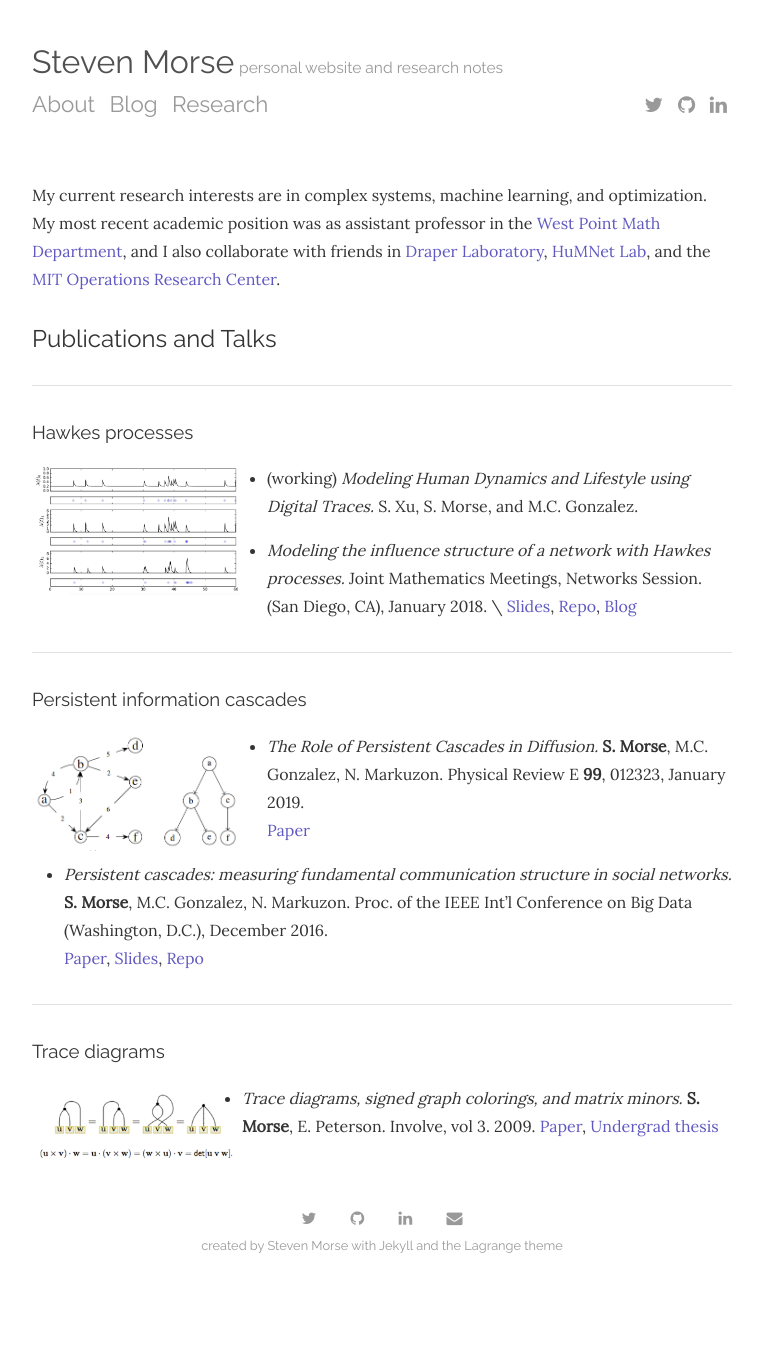
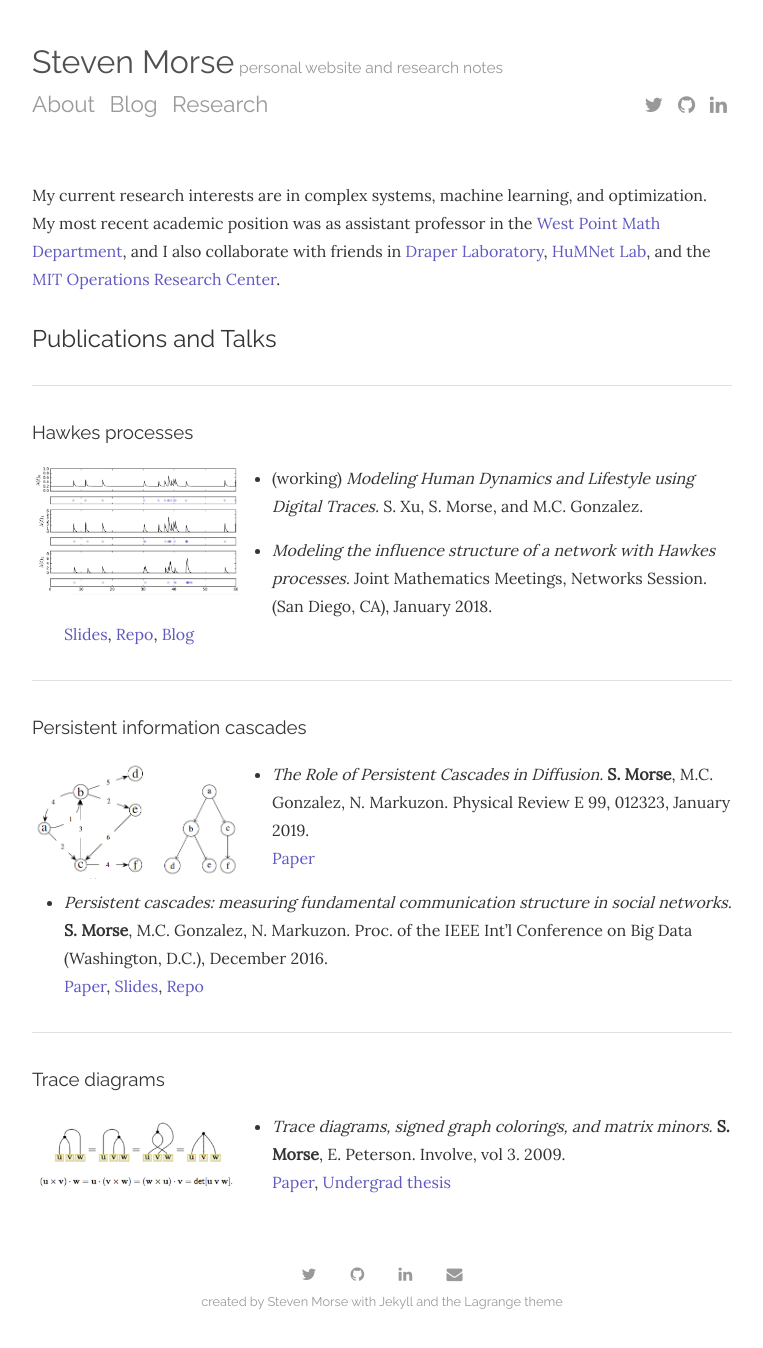
Before and after one commit to stmorse/stmorse.github.io, a Jekyll site: the page built from research.md, in a window 1280 px wide. Shown: the whole page, without its empty margins (258-1021 px from the left). Built offline with Jekyll 4.4.1, drawn with Linux system fonts in a browser that asks for light colours; nearby versions of some CDN libraries; before the commit the page ends 1292 px from its top, so only the background shows below that.

Commit message:
more formatting

```diff
--- a/research.md
+++ b/research.md
@@ -12,11 +12,11 @@ My current research interests are in complex systems, machine learning, and opti
 
 ### Hawkes processes
 
-<img style="padding: 0 25px 0 0; float: left;" width="30%" src="{{ site.baseurl }}/images/example_multivar.png" alt="hawkes">
+<img style="padding: 0 30px 0 0; float: left;" width="30%" src="{{ site.baseurl }}/images/example_multivar.png" alt="hawkes">
 
 - (working) *Modeling Human Dynamics and Lifestyle using Digital Traces.* S. Xu, S. Morse, and M.C. Gonzalez.
 
-- *Modeling the influence structure of a network with Hawkes processes.* Joint Mathematics Meetings, Networks Session.  (San Diego, CA), January 2018. \
+- *Modeling the influence structure of a network with Hawkes processes.* Joint Mathematics Meetings, Networks Session.  (San Diego, CA), January 2018. <br/>
 <a href="{{ site.baseurl }}/docs/JMM18_slides.pdf">Slides</a>,  <a href="https://github.com/stmorse/hawkes">Repo</a>,
 <a href="https://stmorse.github.io/journal/Hawkes-python.html">Blog</a>
 
@@ -25,12 +25,12 @@ My current research interests are in complex systems, machine learning, and opti
 
 ### Persistent information cascades
 
-<img style="padding: 0 25px 0 0; float: left;" width="30%" src="{{ site.baseurl }}/images/persistent.png" alt="persistent cascades">
+<img style="padding: 0 30px 0 0; float: left;" width="30%" src="{{ site.baseurl }}/images/persistent.png" alt="persistent cascades">
 
-- *The Role of Persistent Cascades in Diffusion.*  **S. Morse**, M.C. Gonzalez, N. Markuzon.  Physical Review E **99**, 012323, January 2019. \
+- *The Role of Persistent Cascades in Diffusion.*  **S. Morse**, M.C. Gonzalez, N. Markuzon.  Physical Review E 99, 012323, January 2019. <br/>
 <a href="{{ site.baseurl }}/docs/BigD348.pdf">Paper</a>
 
-- *Persistent cascades: measuring fundamental communication structure in social networks.* **S. Morse**, M.C. Gonzalez, N. Markuzon.  Proc. of the IEEE Int'l Conference on Big Data (Washington, D.C.), December 2016. \
+- *Persistent cascades: measuring fundamental communication structure in social networks.* **S. Morse**, M.C. Gonzalez, N. Markuzon.  Proc. of the IEEE Int'l Conference on Big Data (Washington, D.C.), December 2016. <br/>
 <a href="{{ site.baseurl }}/docs/BigD348.pdf">Paper</a>, <a href="{{ site.baseurl }}/docs/persistent-cascades-ieee.pdf">Slides</a>, <a href="https://github.com/stmorse/cascades">Repo</a>
 
 
@@ -38,6 +38,7 @@ My current research interests are in complex systems, machine learning, and opti
 
 ### Trace diagrams
 
-<img align="left" width="30%" src="{{ site.baseurl }}/images/diagrams.png" alt="trace diagrams">
+<img style="padding: 0 30px 0 0; float: left;" width="30%" src="{{ site.baseurl }}/images/diagrams.png" alt="trace diagrams">
 
-- *Trace diagrams, signed graph colorings, and matrix minors.* **S. Morse**, E. Peterson. Involve, vol 3. 2009. <a href="{{ site.baseurl }}/docs/tracediagrams.pdf">Paper</a>, <a href="{{ site.baseurl }}/docs/mainthesis.pdf">Undergrad thesis</a>
+- *Trace diagrams, signed graph colorings, and matrix minors.* **S. Morse**, E. Peterson. Involve, vol 3. 2009. <br/>
+<a href="{{ site.baseurl }}/docs/tracediagrams.pdf">Paper</a>, <a href="{{ site.baseurl }}/docs/mainthesis.pdf">Undergrad thesis</a>
```
